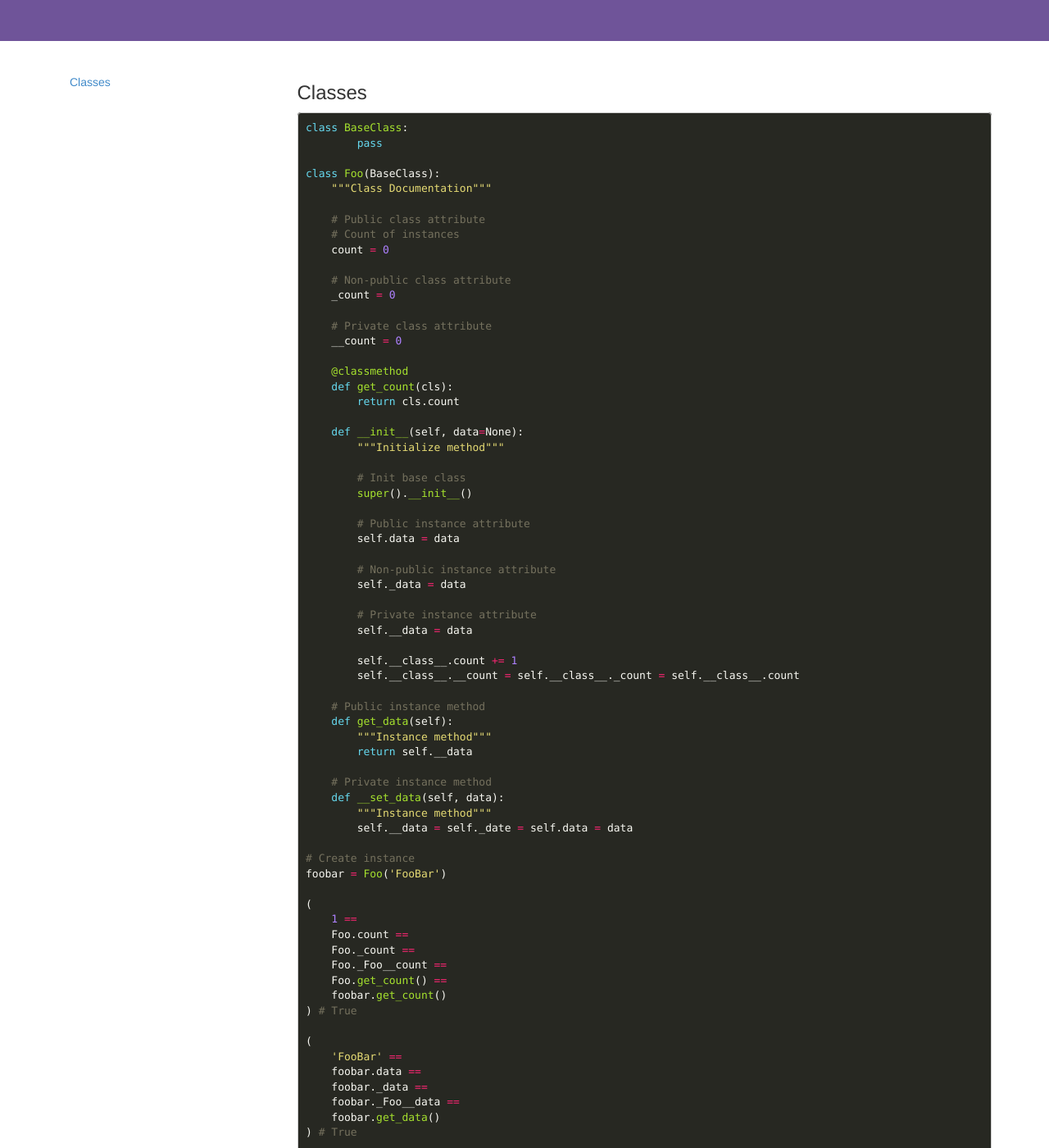
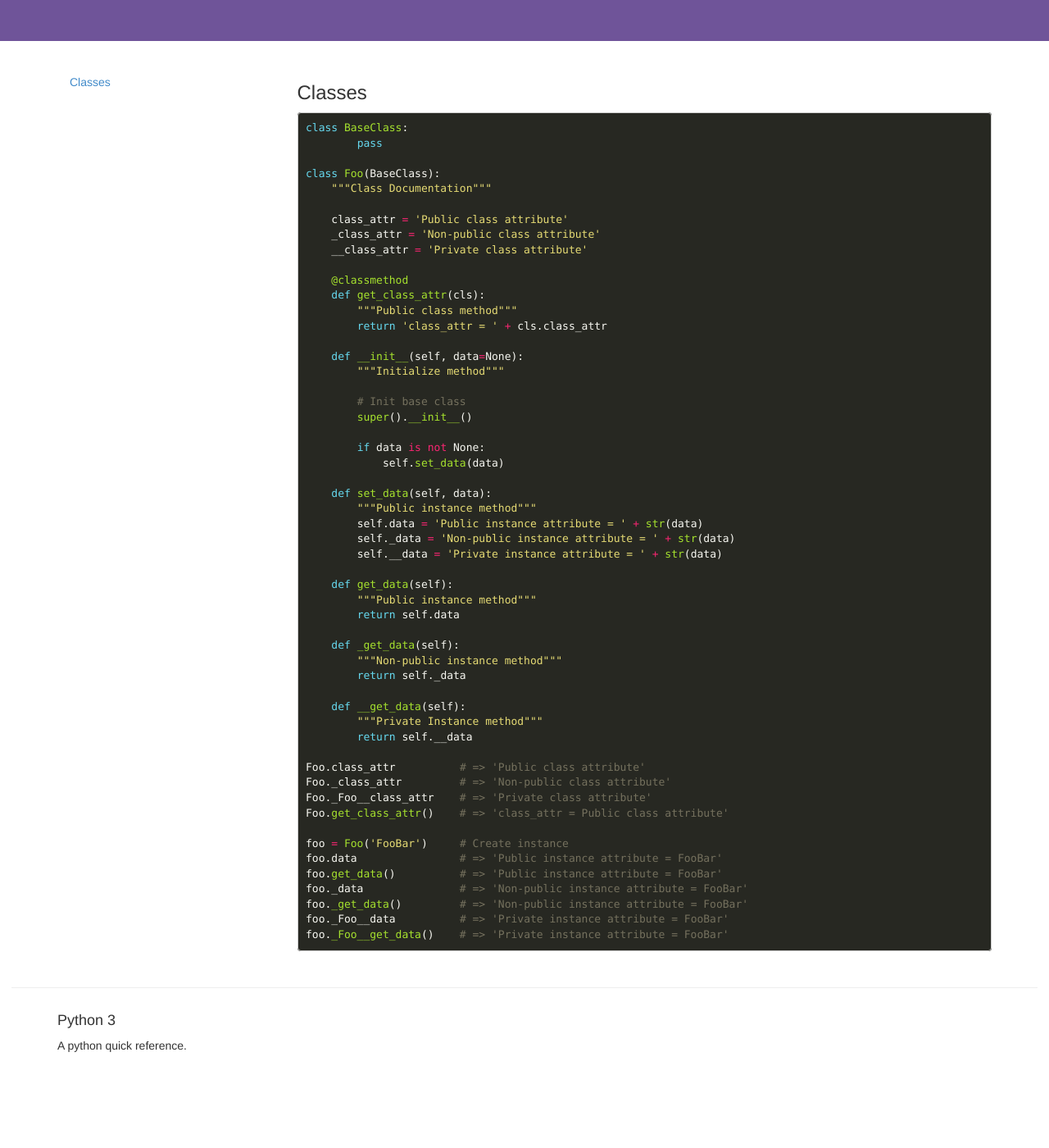
Before and after one commit to steelywing/python-quick-reference, a Jekyll site: the page built from classes.md, in a window 1280 px wide and 1400 px high, scrolled down 196 px. Shown: the whole window at 82% size. Built offline with Jekyll 4.4.1, drawn with Linux system fonts in a browser that asks for light colours; nearby versions of some CDN libraries; Markdown is read by kramdown in place of the engine named in the settings; after the commit the page ends 1505 px from its top, so only the background shows below that; some of the changed text lies outside the part shown.

Commit message:
update classes

````diff
--- a/classes.md
+++ b/classes.md
@@ -12,19 +12,14 @@ class BaseClass:
 class Foo(BaseClass):
     """Class Documentation"""
 
-    # Public class attribute
-    # Count of instances
-    count = 0
-
-    # Non-public class attribute
-    _count = 0
-
-    # Private class attribute
-    __count = 0
+    class_attr = 'Public class attribute'
+    _class_attr = 'Non-public class attribute'
+    __class_attr = 'Private class attribute'
 
     @classmethod
-    def get_count(cls):
-        return cls.count
+    def get_class_attr(cls):
+        """Public class method"""
+        return 'class_attr = ' + cls.class_attr
 
     def __init__(self, data=None):
         """Initialize method"""
@@ -32,48 +27,37 @@ class Foo(BaseClass):
         # Init base class
         super().__init__()
 
-        # Public instance attribute
-        self.data = data
+        if data is not None:
+            self.set_data(data)
 
-        # Non-public instance attribute
-        self._data = data
+    def set_data(self, data):
+        """Public instance method"""
+        self.data = 'Public instance attribute = ' + str(data)
+        self._data = 'Non-public instance attribute = ' + str(data)
+        self.__data = 'Private instance attribute = ' + str(data)
 
-        # Private instance attribute
-        self.__data = data
+    def get_data(self):
+        """Public instance method"""
+        return self.data
 
-        self.__class__.count += 1
-        self.__class__.__count = self.__class__._count = self.__class__.count
+    def _get_data(self):
+        """Non-public instance method"""
+        return self._data
 
-    # Public instance method
-    def get_data(self):
-        """Instance method"""
+    def __get_data(self):
+        """Private Instance method"""
         return self.__data
 
-    # Private instance method
-    def __set_data(self, data):
-        """Instance method"""
-        self.__data = self._date = self.data = data
+Foo.class_attr          # => 'Public class attribute'
+Foo._class_attr         # => 'Non-public class attribute'
+Foo._Foo__class_attr    # => 'Private class attribute'
+Foo.get_class_attr()    # => 'class_attr = Public class attribute'
 
-# Create instance
-foobar = Foo('FooBar')
-
-(
-    1 ==
-    Foo.count ==
-    Foo._count ==
-    Foo._Foo__count ==
-    Foo.get_count() ==
-    foobar.get_count()
-) # True
-
-(
-    'FooBar' ==
-    foobar.data ==
-    foobar._data ==
-    foobar._Foo__data ==
-    foobar.get_data()
-) # True
-
-foobar._Foo__set_data('New Data')
-foobar.data # => 'New Data'
+foo = Foo('FooBar')     # Create instance
+foo.data                # => 'Public instance attribute = FooBar'
+foo.get_data()          # => 'Public instance attribute = FooBar'
+foo._data               # => 'Non-public instance attribute = FooBar'
+foo._get_data()         # => 'Non-public instance attribute = FooBar'
+foo._Foo__data          # => 'Private instance attribute = FooBar'
+foo._Foo__get_data()    # => 'Private instance attribute = FooBar'
 ```
````
